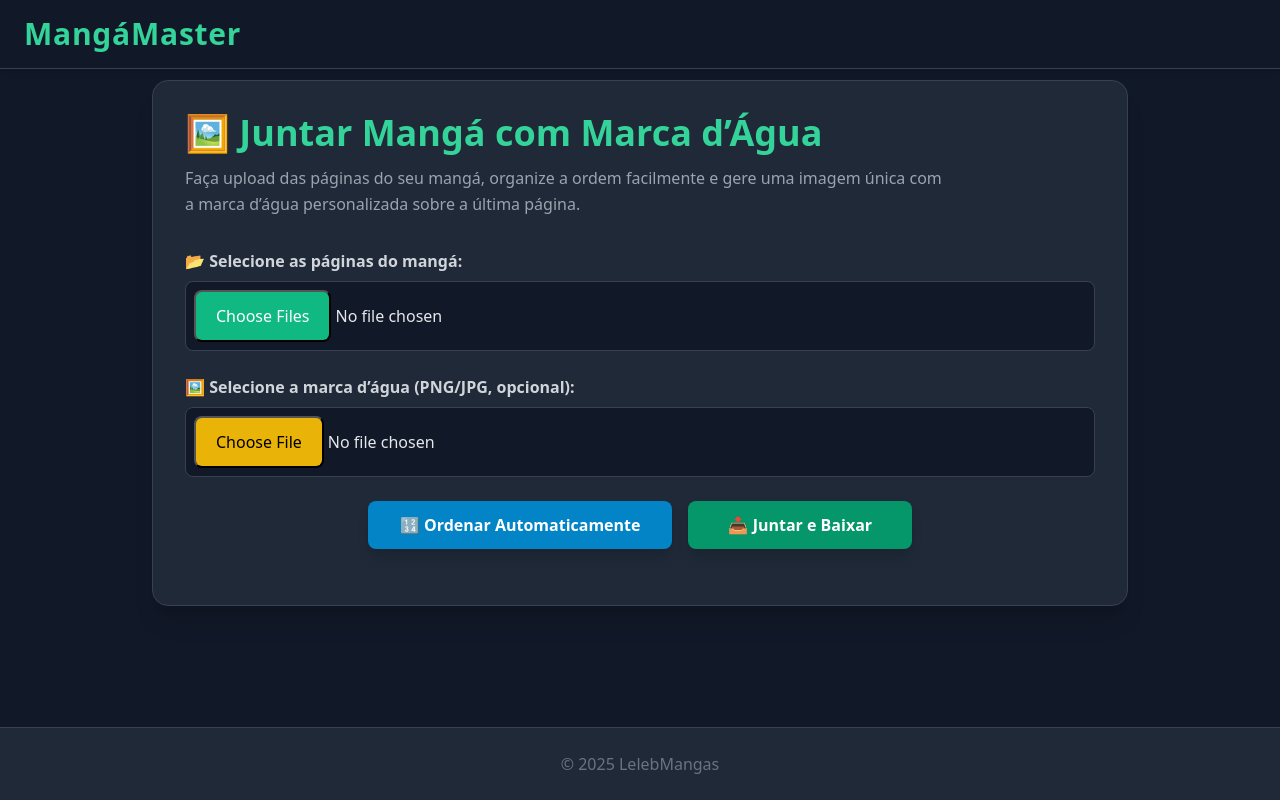
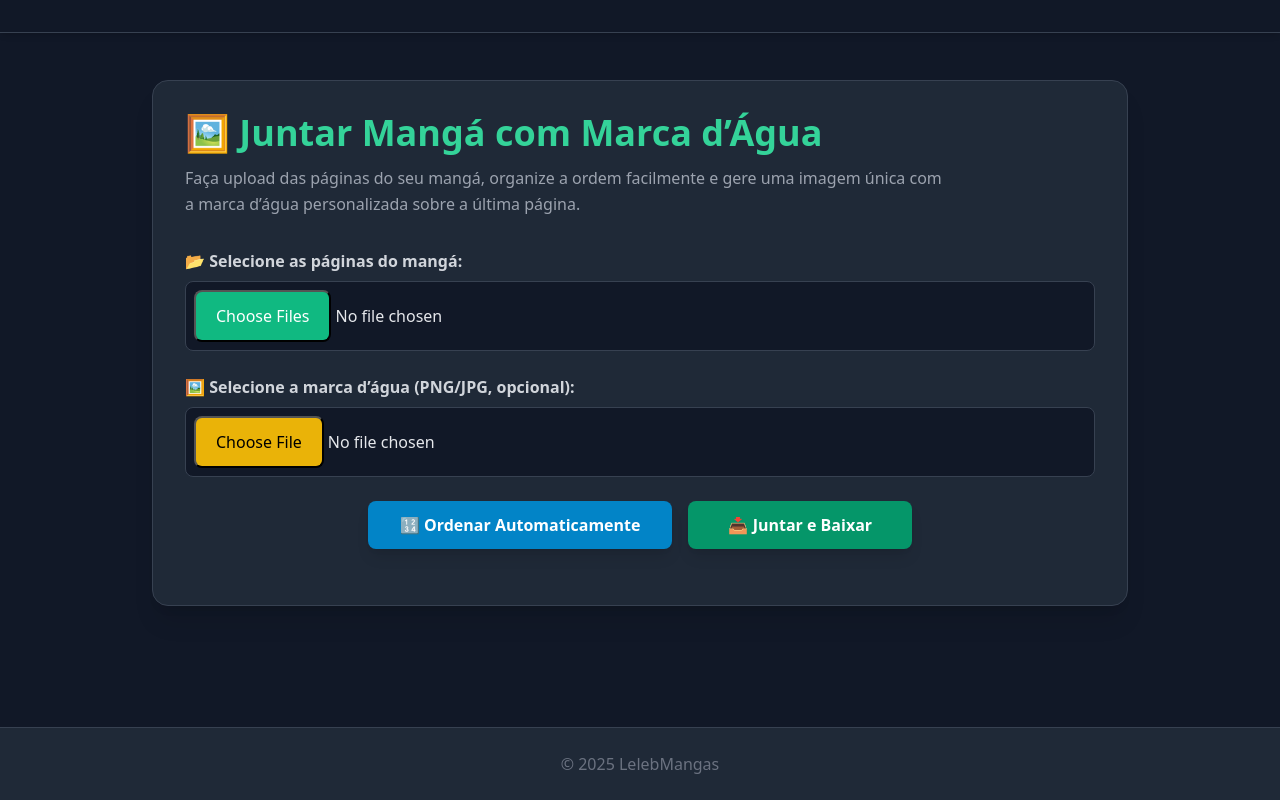
Before and after one commit to CORINGA88hacker/test, a plain HTML site: page index2.html in a window 1280 px wide. Drawn offline with nearby package versions, Linux system fonts and the light colour scheme; some packages are replaced by stand-ins of ours; a script that the page names is missing.

Commit message:
Update index2.html

```diff
--- a/index2.html
+++ b/index2.html
@@ -49,7 +49,7 @@
 
   <header class="fixed top-0 left-0 w-full bg-gray-900 border-b border-gray-700 shadow-md z-50">
     <div class="container mx-auto px-6 py-4 flex justify-between items-center">
-      <h1 class="text-3xl font-extrabold text-emerald-400 select-none tracking-wide">MangáMaster</h1>
+      <h1 class="text-3xl font-extrabold text-emerald-400 select-none tracking-wide"> </h1>
     </div>
   </header>
 
```
